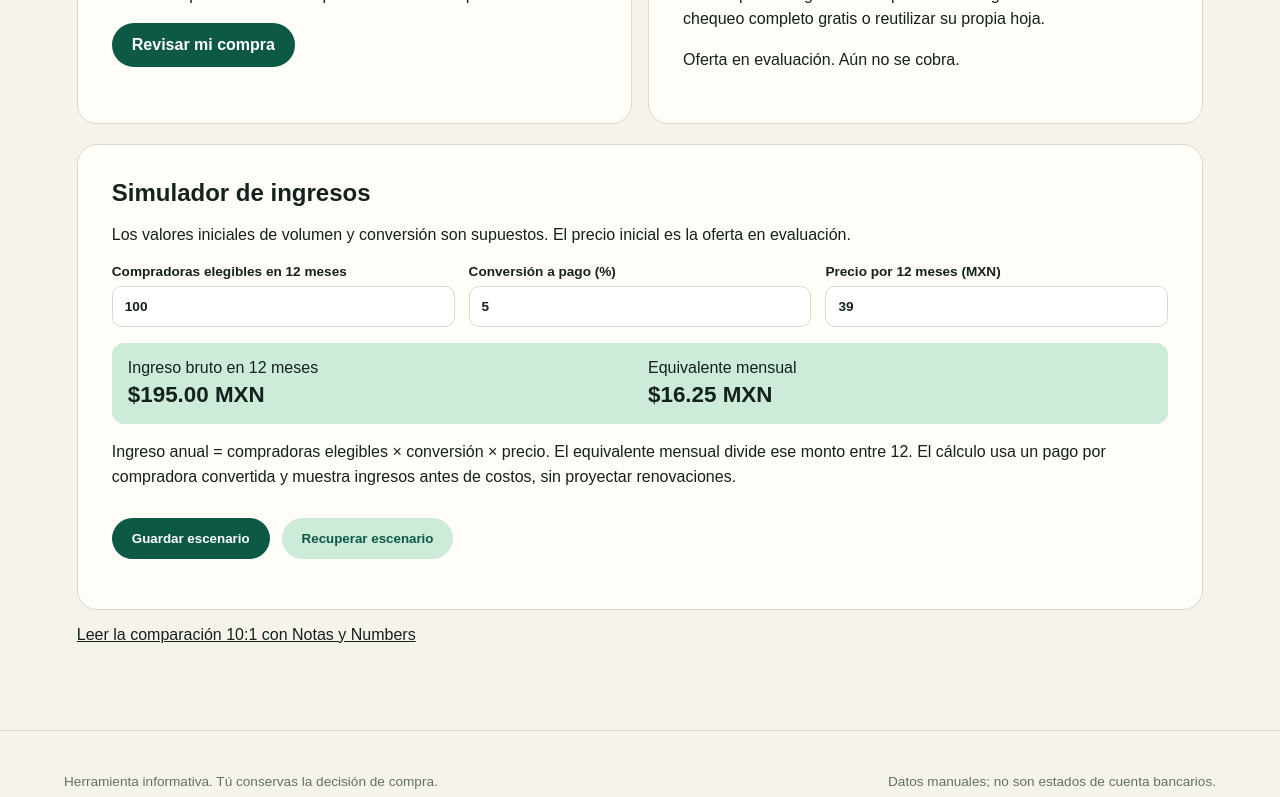
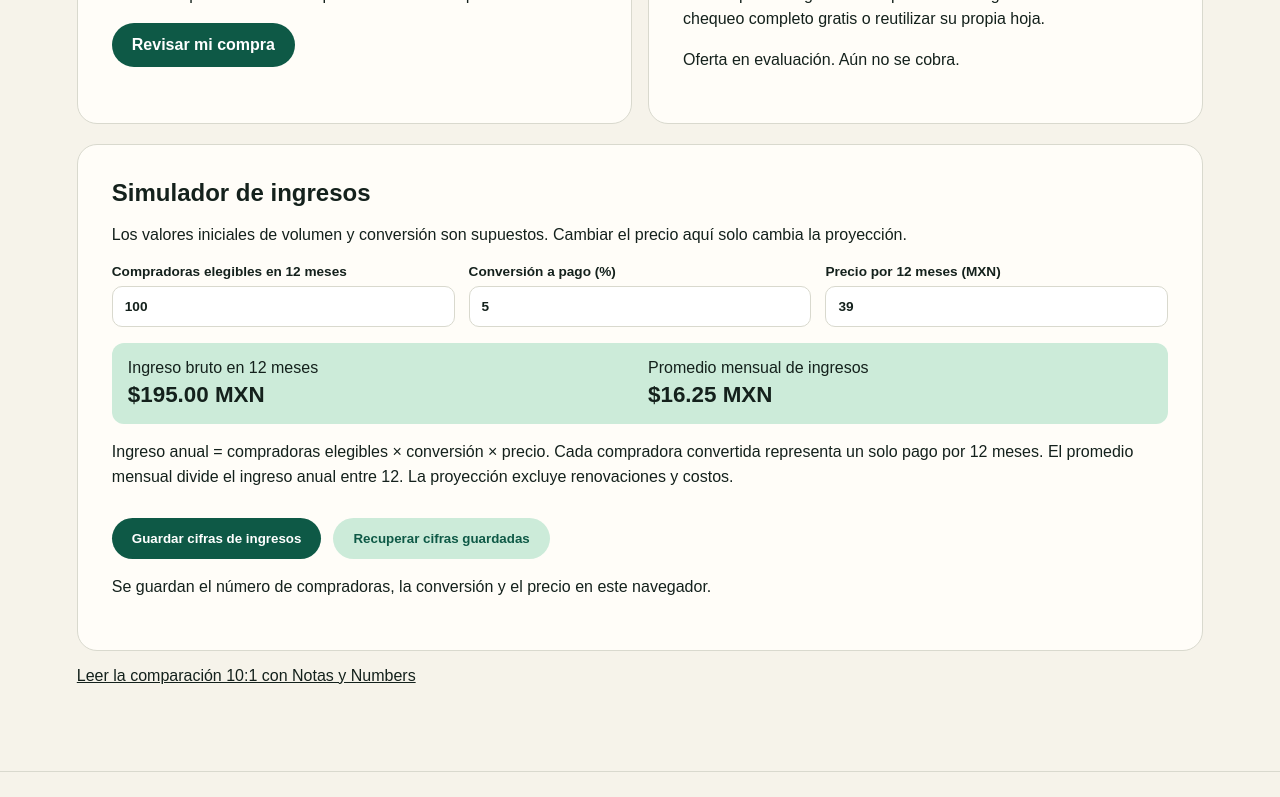
Before and after one commit to anamariabuilds-source/debt-check-mx-week12, a Next.js app: page /pricing in a window 1280 px wide. Shown: the part 552-1349 px from the top of the page. Built offline with nearby package versions, Linux system fonts and the light colour scheme.

Commit message:
fix: distinguish monthly revenue average from buyer charges

```diff
--- a/app/pricing/revenue-simulator.tsx
+++ b/app/pricing/revenue-simulator.tsx
@@ -54,7 +54,7 @@ export default function RevenueSimulator() {
   return (
     <section className="form-card revenue">
       <h2>Simulador de ingresos</h2>
-      <p>Los valores iniciales de volumen y conversión son supuestos. El precio inicial es la oferta en evaluación.</p>
+      <p>Los valores iniciales de volumen y conversión son supuestos. Cambiar el precio aquí solo cambia la proyección.</p>
       <div className="fields">
         {fields.map(({ key, label, max, step }) => (
           <label key={key}>
@@ -71,15 +71,16 @@ export default function RevenueSimulator() {
         {projection ? (
           <>
             <div>Ingreso bruto en 12 meses <strong>{mxn.format(projection.annual)} MXN</strong></div>
-            <div>Equivalente mensual <strong>{mxn.format(projection.monthly)} MXN</strong></div>
+            <div>Promedio mensual de ingresos <strong>{mxn.format(projection.monthly)} MXN</strong></div>
           </>
         ) : <p>Ingresa un número entero de compradoras entre 0 y 10 millones, un porcentaje de 0 a 100 y un precio de 0 a 100,000 MXN.</p>}
       </div>
-      <p>Ingreso anual = compradoras elegibles × conversión × precio. El equivalente mensual divide ese monto entre 12. El cálculo usa un pago por compradora convertida y muestra ingresos antes de costos, sin proyectar renovaciones.</p>
+      <p>Ingreso anual = compradoras elegibles × conversión × precio. Cada compradora convertida representa un solo pago por 12 meses. El promedio mensual divide el ingreso anual entre 12. La proyección excluye renovaciones y costos.</p>
       <div className="actions">
-        <button type="button" className="button primary" disabled={!parsed.success} onClick={save}>Guardar escenario</button>
-        <button type="button" className="button secondary" onClick={restore}>Recuperar escenario</button>
+        <button type="button" className="button primary" disabled={!parsed.success} onClick={save}>Guardar cifras de ingresos</button>
+        <button type="button" className="button secondary" onClick={restore}>Recuperar cifras guardadas</button>
       </div>
+      <p>Se guardan el número de compradoras, la conversión y el precio en este navegador.</p>
       <p role="status">{message}</p>
     </section>
   );
```
Also changed, not shown: 1 other file (tests, documents, lock files or other folders).
